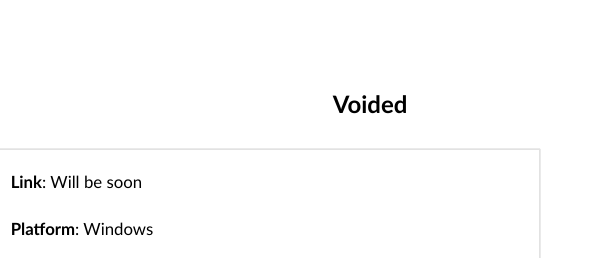
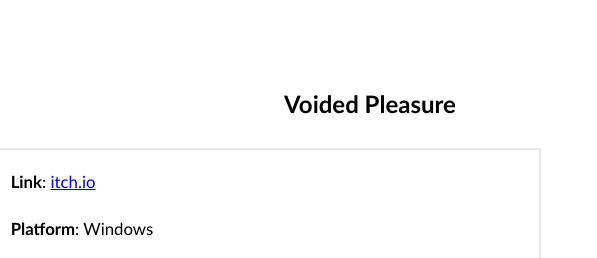
Before and after one commit to Dmitry386/dmitry386.github.io, a plain HTML site: page assets/pages/gamedev.html in a window 1280 px wide. Shown: the part 1867-2125 px from the top of the page, 270-867 px from the left. Drawn offline with Linux system fonts and the light colour scheme; files that its build step writes are made by us from their sources; files whose address does not match are found by name.

Commit message:
Voided Pleasure (link)

```diff
--- a/assets/pages/gamedev.html
+++ b/assets/pages/gamedev.html
@@ -111,7 +111,7 @@
             <br>
         </div>
 
-        <h3 data-loc>Voided</h3>
+        <h3 data-loc>Voided Pleasure</h3>
         <div class="text-content">
             <div class="project-container">
                 <div class="demo-img-container">
@@ -119,7 +119,11 @@
                 </div>
                 <div class="project-description-container">
                     <p><b data-loc>Link</b>:
-                        <span>Will be soon</span>
+                        <span>
+                            <a href="https://volkov386.itch.io/voided">
+                                itch.io
+                            </a>
+                        </span>
                     </p>
                     <p><b data-loc>Platform</b>:
                         <span>Windows</span>
```
